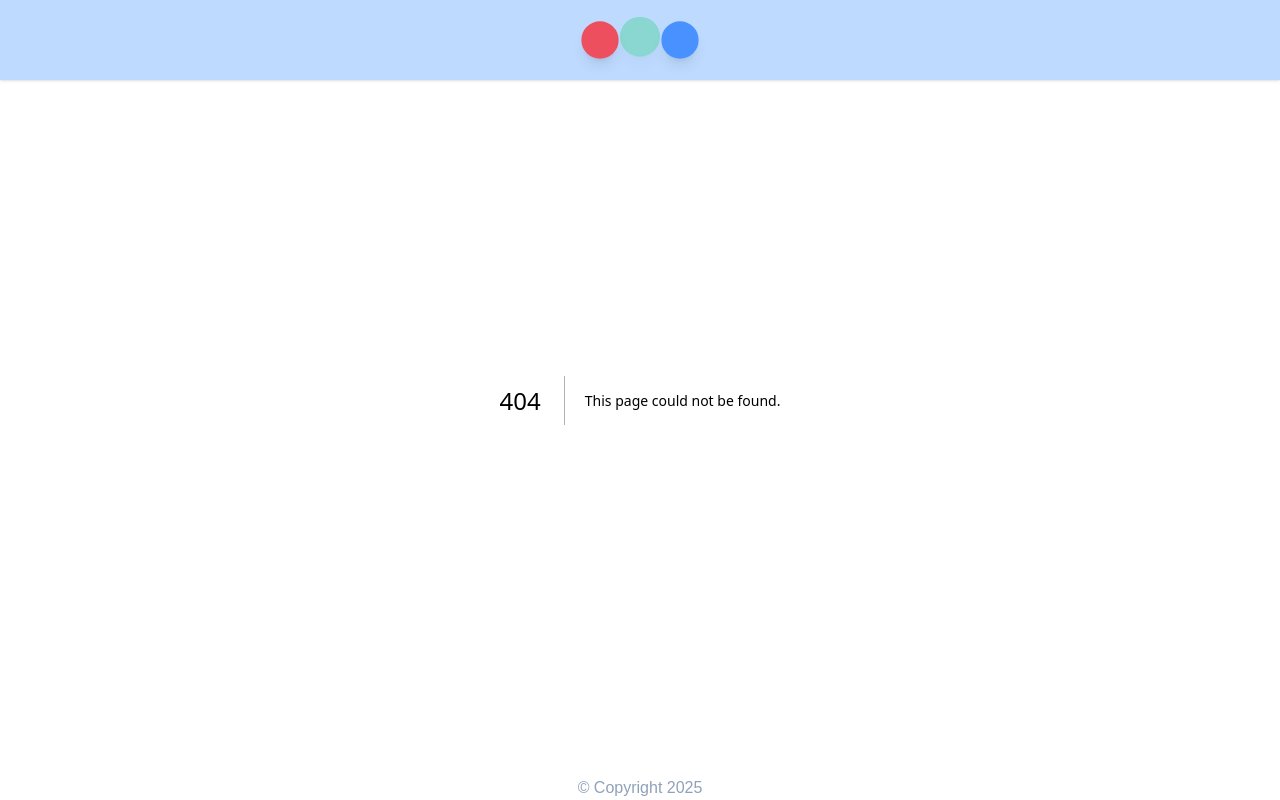
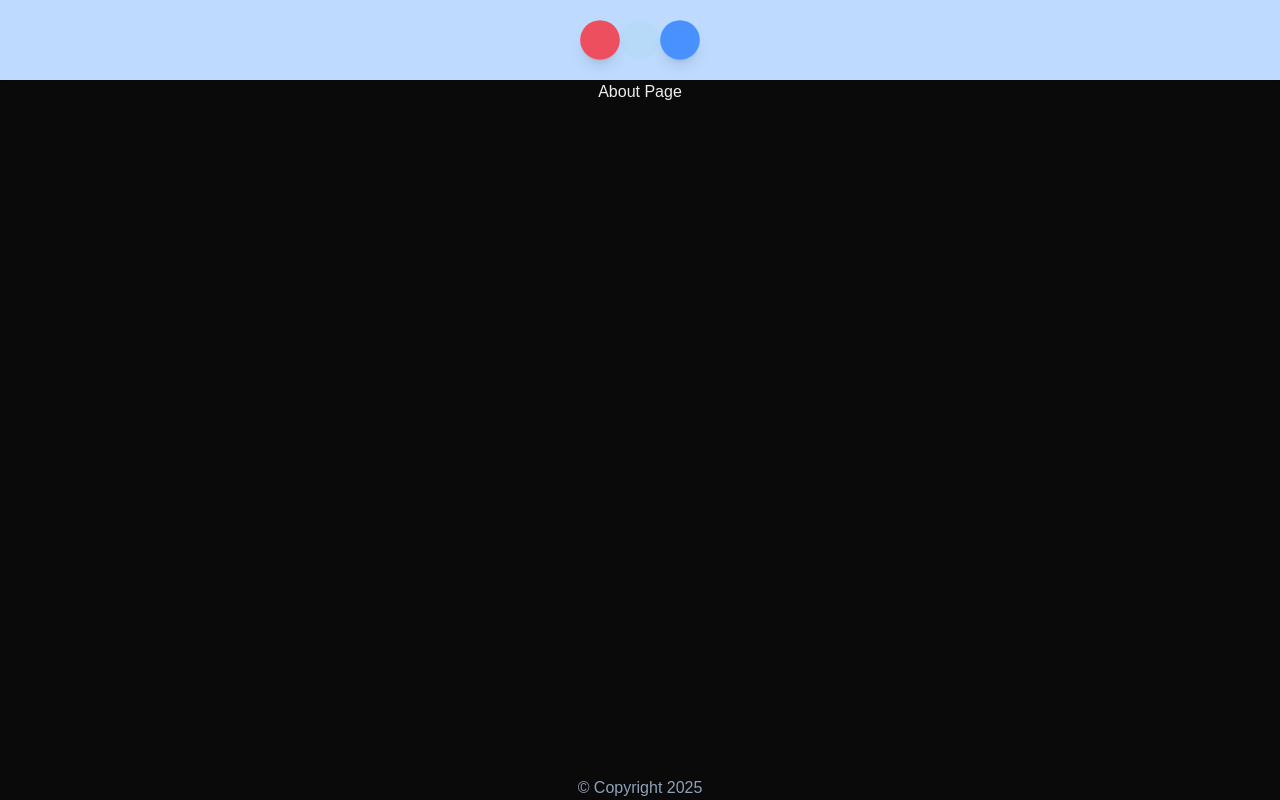
Before and after one commit to HerbertSegismar/next-word, a Next.js app: page /about in a window 1280 px wide. Before the commit this address had no page. Built offline with nearby package versions, Linux system fonts and the light colour scheme.

Commit message:
About page

```diff
--- /dev/null
+++ b/app/about/page.tsx
@@ -0,0 +1,9 @@
+import React from 'react'
+
+const page = () => {
+  return (
+    <>About Page</>
+  )
+}
+
+export default page
--- a/app/layout.tsx
+++ b/app/layout.tsx
@@ -31,7 +31,7 @@ export default function RootLayout({
       >
         <div className="flex flex-col min-h-screen">
           <Navbar />
-          {children}
+          <div className="text-center relative top-20">{children}</div>
           <Footer />
         </div>
       </body>
--- a/app/page.tsx
+++ b/app/page.tsx
@@ -1,6 +1,6 @@
 
 export default function Home() {
   return (
-    <div className="text-center relative top-20">Home</div>
+    <>Home</>
   );
 }
```
